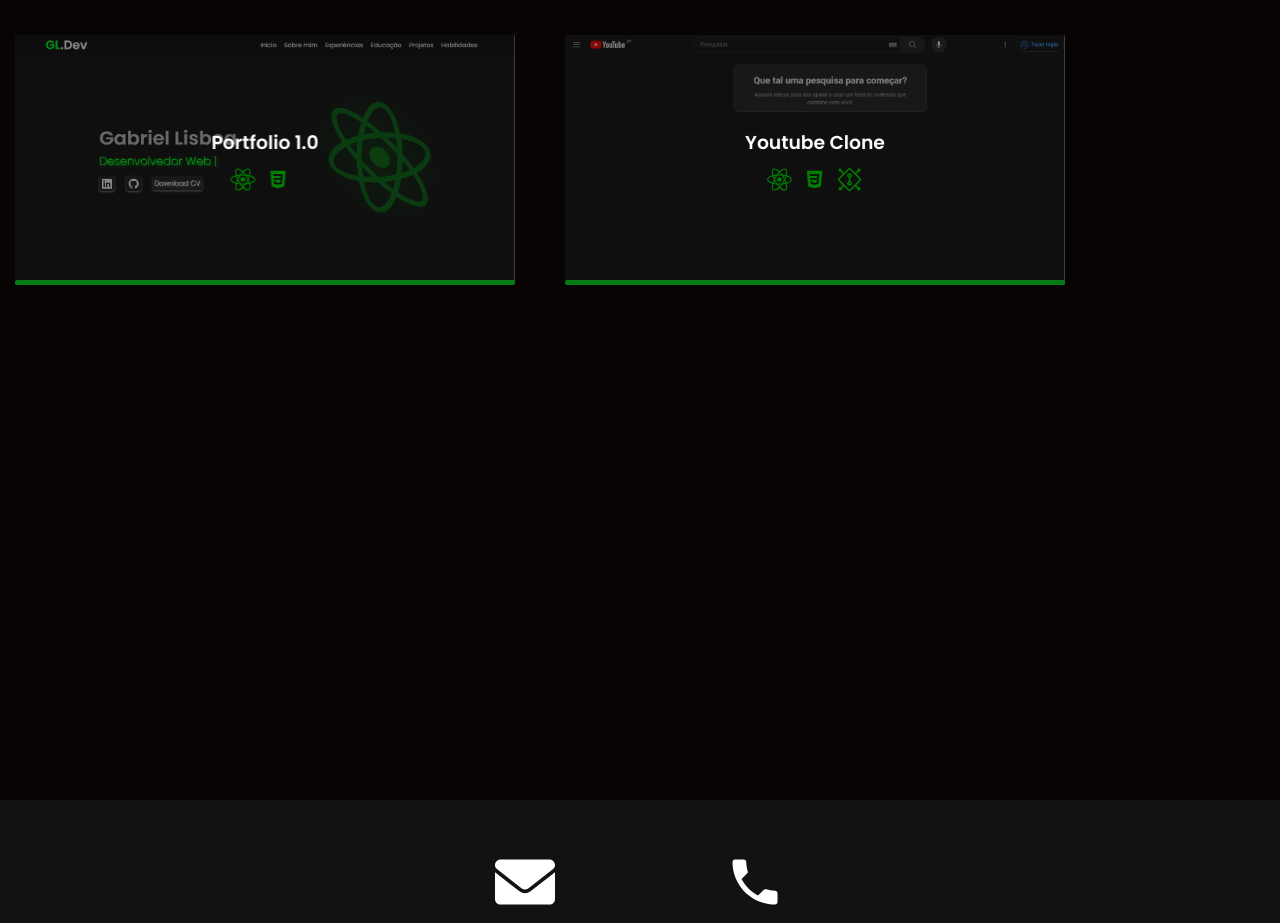
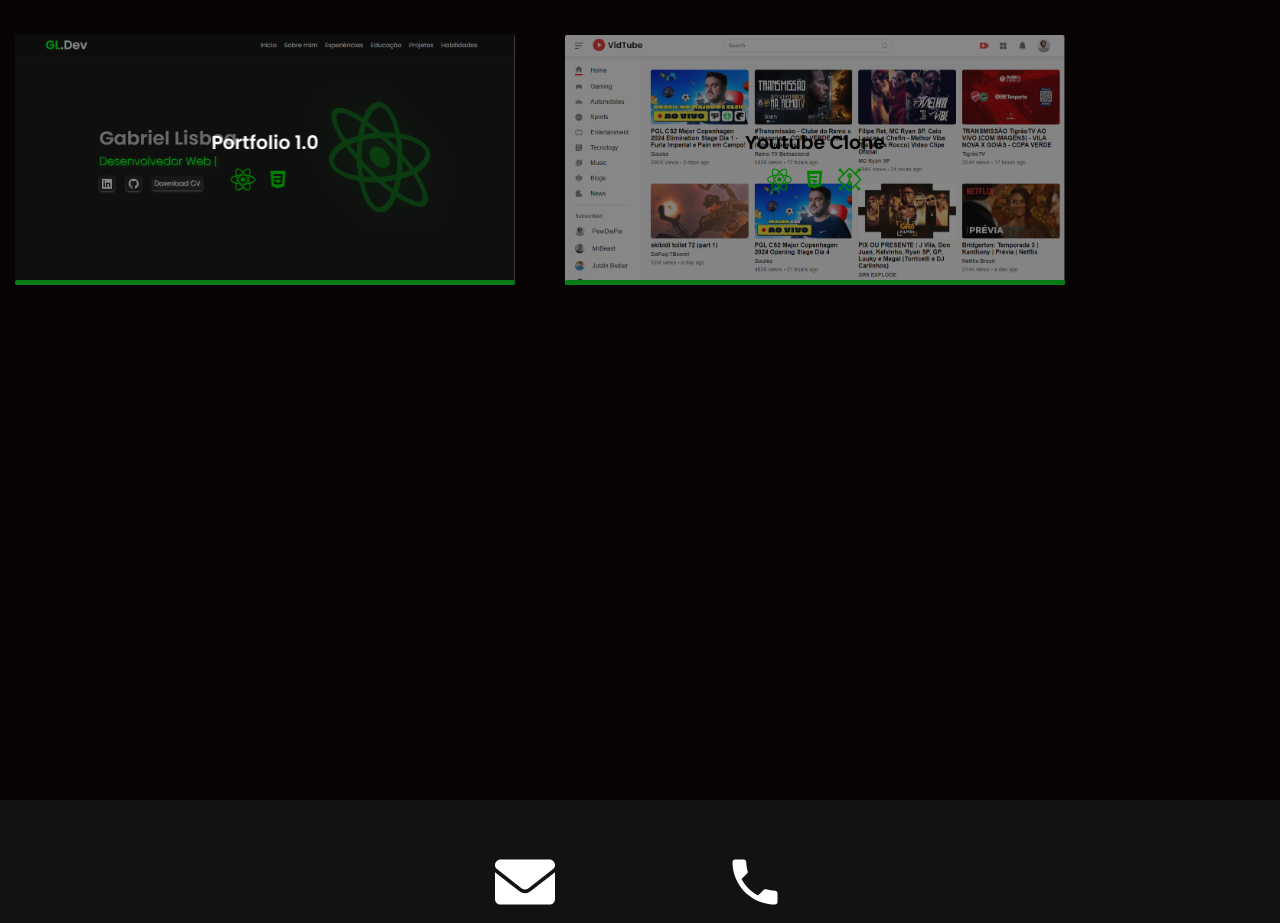
Before and after one commit to Ga5000/Portfolio-1.0, a React (Vite) app: page / in a window 1280 px wide. Shown: the part 3280-4203 px from the top of the page. Built offline with nearby package versions, Linux system fonts and the light colour scheme.

Commit message:
minor changes

```diff
--- a/src/Components/Projects/Projects.css
+++ b/src/Components/Projects/Projects.css
@@ -100,6 +100,11 @@
     padding: 10px 20px;
     border-radius: 5px;
   }
+
+  .techs .p-title{
+    color: var(--color4);
+  }
+
 
   .used-techs{
     display: grid;
@@ -230,6 +235,8 @@
     animation: flip 3s forwards;
 }
 
+
+
 .desc h4,
 .desc h6 {
     margin: 0;
--- a/src/Components/Projects/Projects.jsx
+++ b/src/Components/Projects/Projects.jsx
@@ -44,7 +44,8 @@
                                 </ul>
                               <div className="links">
                                    <a href="https://github.com/Ga5000/Portfolio-1.0/" target="_blank"> <img src={github_icon} alt="" /></a>
-                                   <a href="#"> <img src={website_icon} alt="" /></a>                              </div>
+                                   <a href="#"> <img src={website_icon} alt="" /></a>
+                                   </div>
 
                     </div>
 
@@ -58,7 +59,7 @@
                 <div className={`project ${flipped[1] ? "flip" : "unflip"}`}>
                     <img className='project-img' src={youtubeImg} alt="" />
                     <div className="techs">
-                        <h3>Youtube Clone</h3>
+                        <h3 className='p-title'>Youtube Clone</h3>
                         <div className="used-techs">
                             <img src={react_icon} alt="" />
                             <img src={css_icon} alt="" />
@@ -70,12 +71,12 @@
     <h6>Características :</h6>
     <ul>
         <li>Clone da interface do Youtube</li>
-        <li>Integração com a API do Youtube para buscar e exibir vídeos</li>
-        <li>Utilização de React para a construção da interface</li>
-        <li>Estilização com CSS</li>
+        <li>Integração com a API do Youtube para exibir vídeos</li>
+        <li>Exibe os videos de acordo com a categoria</li>
     </ul>
     <div className="links">
-        <a href=""><img src={github_icon} alt="GitHub" /></a>
+        <a href="https://github.com/Ga5000/YouTube-Clone"><img src={github_icon} alt="GitHub" /></a>
+        <a href="#"> <img src={website_icon} alt="" /></a>
     </div>
 </div>
                     <div className="details">
```
Also changed, not shown: src/assets/projectsImgs/youtube.png.
